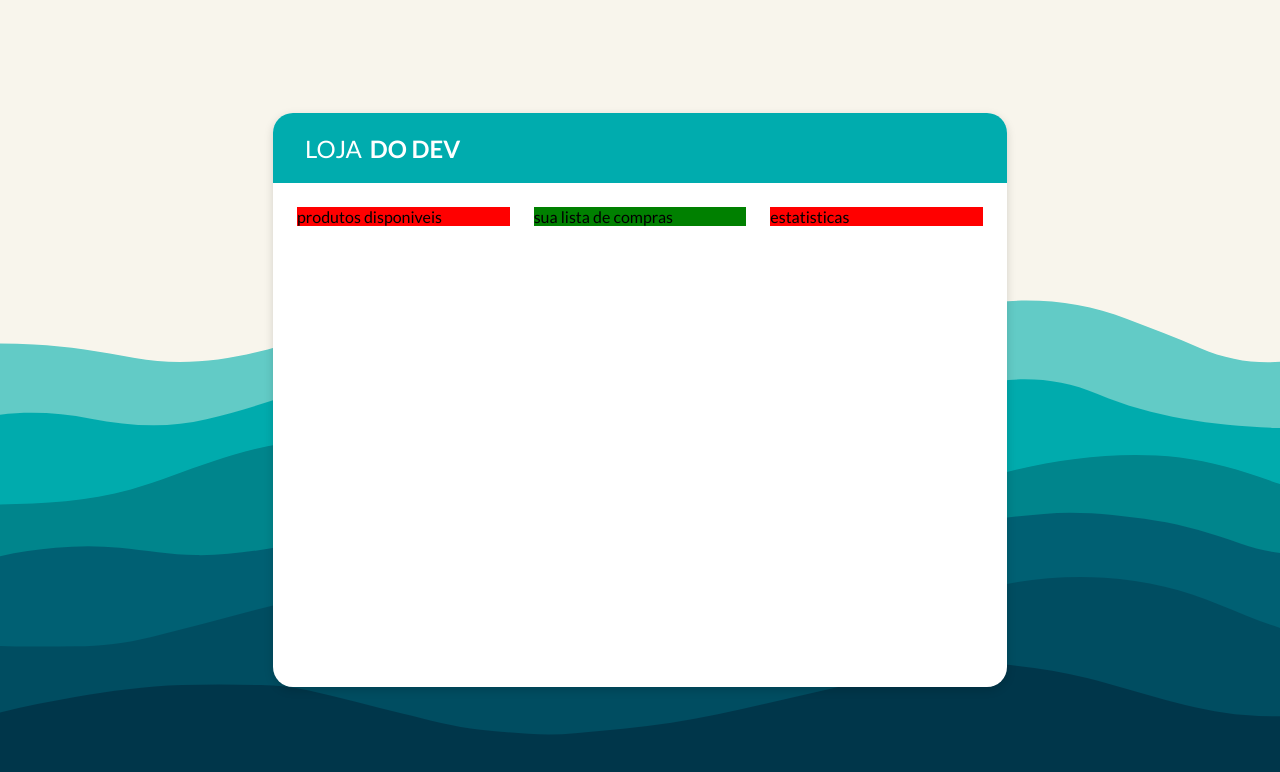
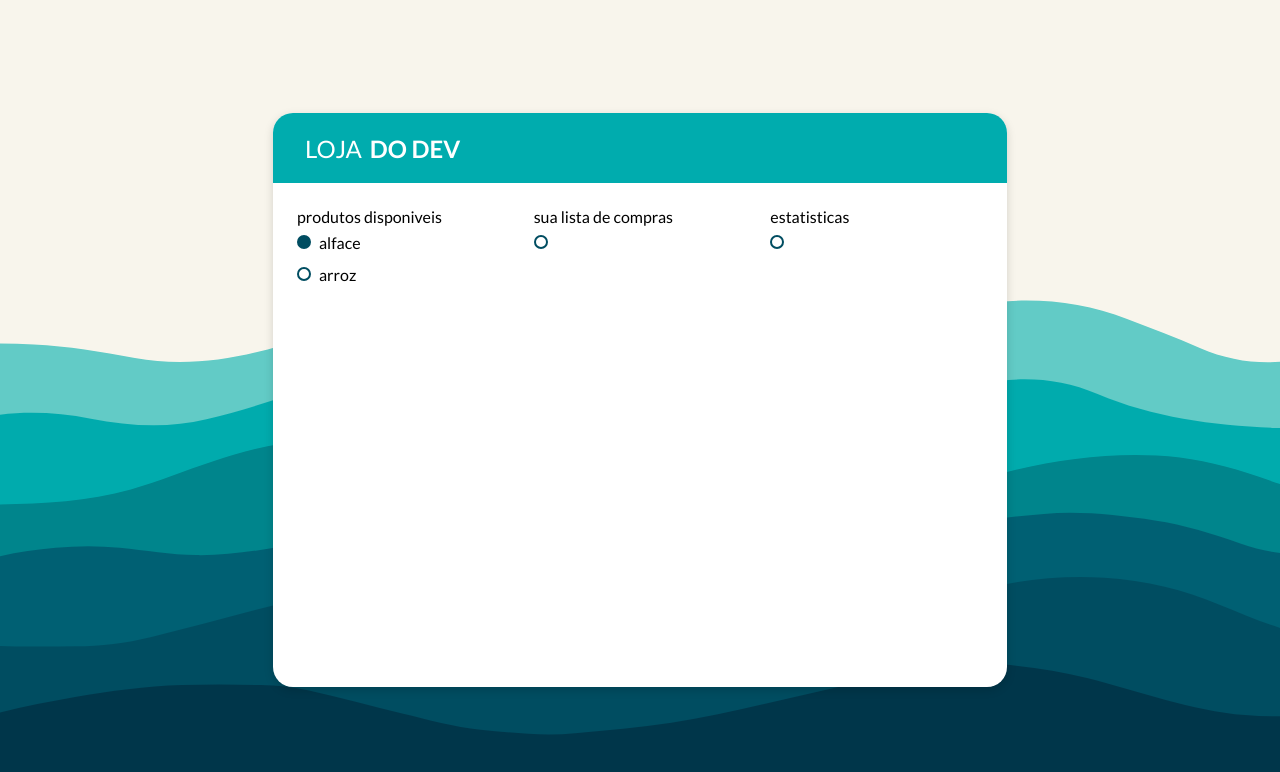
Before and after one commit to valdineiteodoro/Loja-do-Dev, a React (Create React App) app: page / in a window 1280 px wide. Shown: the top 772 px of the page. Built offline with nearby package versions, Linux system fonts and the light colour scheme.

Commit message:
add checkbox sered components

```diff
--- a/src/components/App/App.jsx
+++ b/src/components/App/App.jsx
@@ -1,20 +1,36 @@
 import React from "react"
+import Checkbox from "../../shered/Checkbox"
 import AppContainer from "../AppContainer"
 import AppHeader from "../AppHeader"
 import { Wrapper, Container} from './App.styles'
+import { useState } from "react"
 
 function App (){
+      const [lettuce,setlettuce] = React.useState(true)
+      const [rice, setRice] =React.useState(false)
     return <Wrapper>
         <Container>
             <AppHeader/>
             <AppContainer
-            left={<div style={{backgroundColor:"red"}}>
+            left={<div>
                 produtos disponiveis
+                <Checkbox
+                value={lettuce}
+                title="alface"
+                onClick= {()=> setlettuce(!lettuce)}/>
+
+                <Checkbox
+                value={rice}
+                title="arroz"
+                onClick= {()=>setRice(!rice)}/>
+
                    </div>}
-            middle={<div style={{backgroundColor:"green"}}>
+            middle={<div>
                 sua lista de compras
+                <Checkbox/>
                     </div>}
-            right={<div style={{backgroundColor:"red"}}>estatisticas
+            right={<div >estatisticas
+                <Checkbox/>
                     </div>}
 
             />
--- /dev/null
+++ b/src/shered/Checkbox/Checkbox.jsx
@@ -0,0 +1,11 @@
+import React from "react";
+import {Wrapper} from "./Checkbox.styles"
+import { Indicator } from "./Checkbox.styles";
+
+function Checkbox({value,title, onClick}){
+    return <Wrapper onClick={onClick} >
+  <Indicator value={value} />
+  {title}
+    </Wrapper>
+}
+ export default Checkbox
--- /dev/null
+++ b/src/shered/Checkbox/Checkbox.styles.js
@@ -0,0 +1,21 @@
+import styled from "styled-components";
+
+export const Wrapper = styled.div`
+   height: 32px;
+
+   display: flex;
+   align-items: center;
+   cursor: default;
+
+`
+export const Indicator = styled.div`
+height: 14px;
+width: 14px;
+border-radius: 7px;
+
+${props => props.value ? "background-color:#004d61;" : ''}
+border: 2px solid #004d61;
+
+margin-right: 8px;
+cursor: pointer;
+`
--- /dev/null
+++ b/src/shered/Checkbox/index.js
@@ -0,0 +1 @@
+export {default} from "./Checkbox"
```
